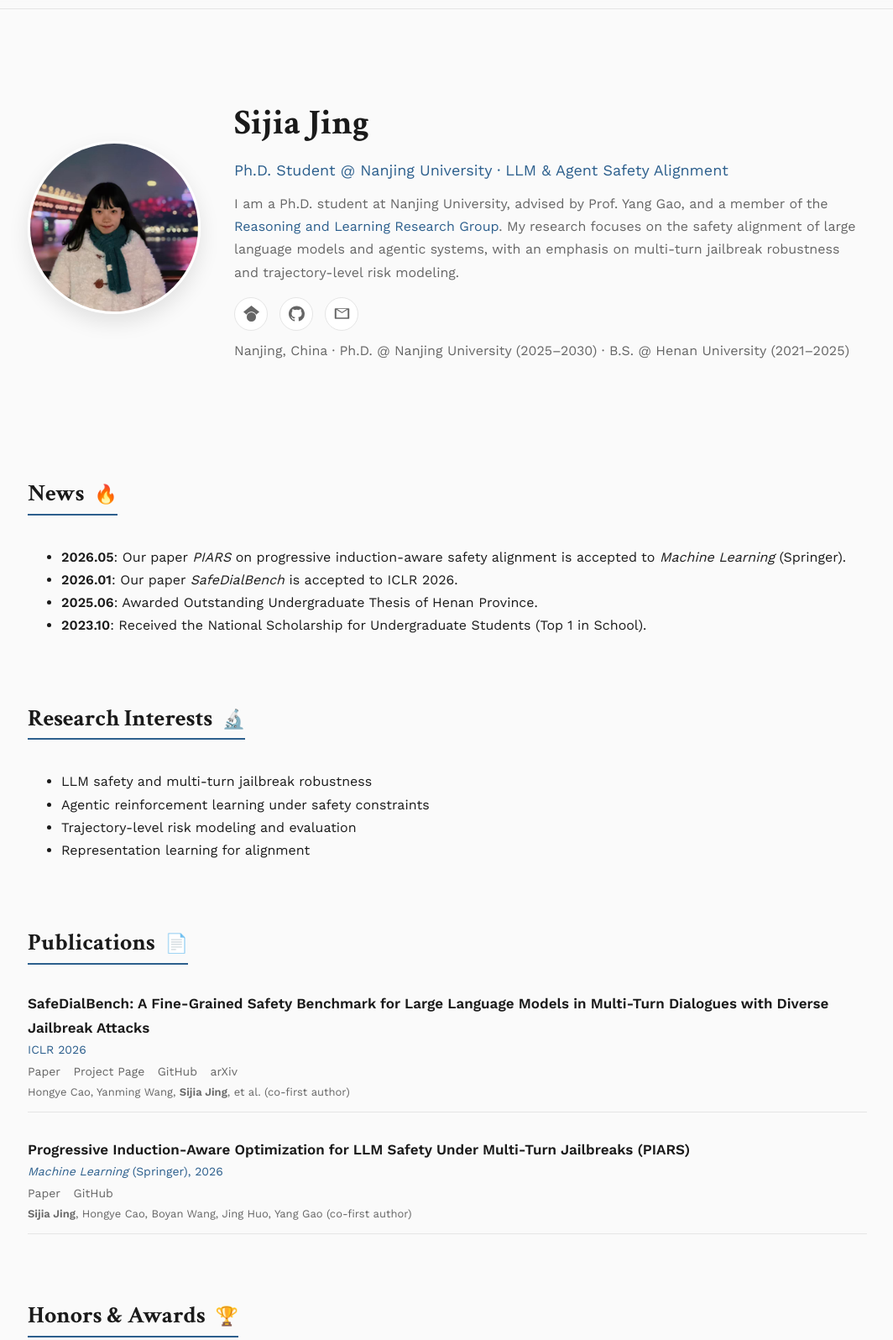
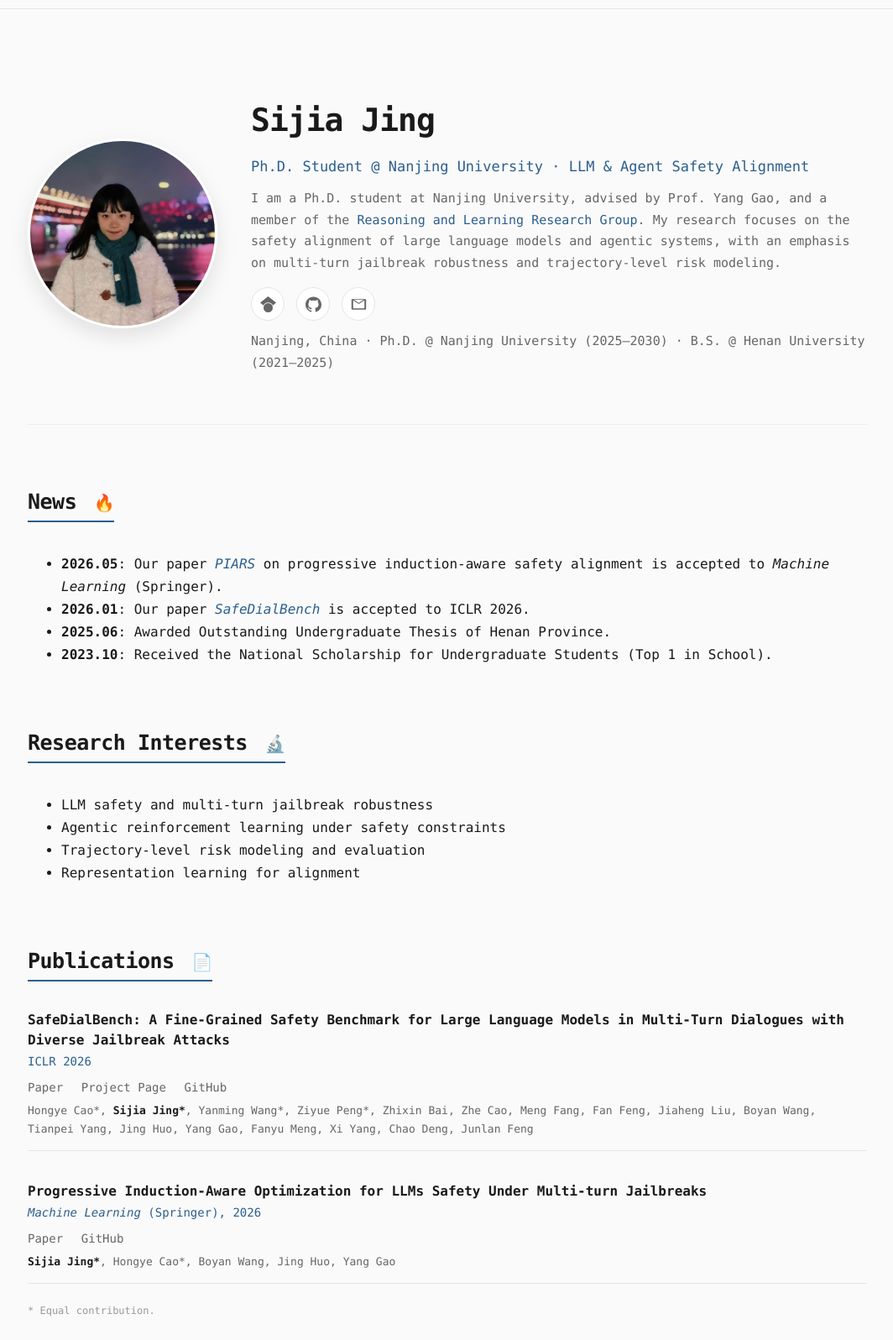
Before and after one commit to jsj2024/jsj2024.github.io, a plain HTML site: page index.html in a window 1280 px wide. Shown: the part 50-1646 px from the top of the page at 84% size, without its empty margins (107-1171 px from the left). Drawn offline with nearby package versions, Linux system fonts and the light colour scheme.

Commit message:
Update index.html

```diff
--- a/index.html
+++ b/index.html
@@ -4,8 +4,6 @@
 <meta charset="UTF-8">
 <meta name="viewport" content="width=device-width, initial-scale=1.0">
 <title>Sijia Jing | LLM Safety Research</title>
-
-<link href="https://fonts.googleapis.com/css2?family=Crimson+Text:wght@400;600;700&family=Work+Sans:wght@300;400;500;600&display=swap" rel="stylesheet">
 
 <style>
 :root {
@@ -14,13 +12,15 @@
     --muted:#666;
     --accent:#2c5f8d;
     --border:#e5e5e5;
+    --line-light:#ededed;
     --nav-h:60px;
+    --mono:'Consolas','Monaco','Menlo','Courier New',monospace;
 }
 
 html { scroll-behavior:smooth; }
 
 body {
-    font-family: 'Work Sans', sans-serif;
+    font-family: var(--mono);
     margin:0;
     background: var(--bg);
     color: var(--text);
@@ -50,9 +50,10 @@ body {
 }
 
 .nav-brand {
-    font-family:'Crimson Text', serif;
-    font-size:20px;
+    font-family:var(--mono);
+    font-size:19px;
     font-weight:700;
+    letter-spacing:-0.5px;
     color:var(--text);
     text-decoration:none;
 }
@@ -65,7 +66,7 @@ body {
 .nav-links a {
     color:var(--muted);
     text-decoration:none;
-    font-size:15px;
+    font-size:14px;
     font-weight:500;
     transition:color 0.2s ease;
 }
@@ -84,11 +85,12 @@ body {
     gap:40px;
     align-items:center;
     padding:60px 0;
+    border-bottom:1px solid var(--line-light);
 }
 
 .hero img {
-    width:200px;
-    height:200px;
+    width:220px;
+    height:220px;
     border-radius:50%;
     object-fit:cover;
     border:3px solid white;
@@ -97,21 +99,23 @@ body {
 }
 
 h1 {
-    font-family:'Crimson Text', serif;
-    font-size:42px;
+    font-family:var(--mono);
+    font-size:38px;
+    letter-spacing:-1px;
     margin:0;
 }
 
 .title {
     color: var(--accent);
-    font-size:18px;
-    margin-top:6px;
+    font-size:17px;
+    margin-top:8px;
 }
 
 .bio {
     color: var(--muted);
-    margin-top:10px;
+    margin-top:12px;
     max-width:750px;
+    font-size:15px;
 }
 
 .bio a { color:var(--accent); text-decoration:none; }
@@ -158,40 +162,63 @@ section {
 }
 
 h2 {
-    font-family:'Crimson Text', serif;
-    font-size:28px;
+    font-family:var(--mono);
+    font-size:25px;
+    letter-spacing:-0.5px;
     border-bottom:2px solid var(--accent);
     display:inline-block;
     margin-bottom:20px;
 }
 
 h2 .ico {
-    font-size:22px;
+    font-size:20px;
     margin-left:6px;
 }
 
 /* PUBLICATION */
 .paper {
-    margin-bottom:18px;
-    padding:12px 0;
+    display:flex;
+    gap:20px;
+    align-items:flex-start;
+    margin-bottom:22px;
+    padding:14px 0;
     border-bottom:1px solid var(--border);
 }
 
+.paper-thumb {
+    flex:0 0 165px;
+    width:165px;
+}
+
+.paper-thumb img {
+    width:100%;
+    display:block;
+    border:1px solid var(--border);
+    border-radius:6px;
+    background:#fff;
+}
+
+.paper-body { flex:1; min-width:0; }
+
 .paper-title {
-    font-size:17px;
+    font-size:16px;
     font-weight:600;
+    line-height:1.5;
 }
 
 .venue {
     color: var(--accent);
     font-size:14px;
+    margin-top:2px;
 }
+
+.links { margin-top:4px; }
 
 .links a {
     color: var(--muted);
     font-size:14px;
     text-decoration:none;
-    margin-right:10px;
+    margin-right:12px;
 }
 
 .links a:hover {
@@ -201,20 +228,15 @@ h2 .ico {
 .tags {
     font-size:13px;
     color: var(--muted);
+    margin-top:4px;
 }
 
-/* layout grid */
-.grid {
-    display:grid;
-    grid-template-columns:1fr 1fr;
-    gap:20px;
-}
+.tags .me { color: var(--text); font-weight:600; }
 
-.card {
-    background:white;
-    border:1px solid var(--border);
-    padding:18px;
-    border-radius:10px;
+.eqnote {
+    font-size:12px;
+    color:#999;
+    margin-top:14px;
 }
 
 footer {
@@ -224,18 +246,25 @@ footer {
     font-size:13px;
 }
 
+#news a, .links a.cite { }
+#news a { color:var(--accent); text-decoration:none; }
+#news a:hover { text-decoration:underline; }
+
 @media (max-width:720px){
     .nav-links { gap:14px; }
     .nav-links a { font-size:13px; }
 }
 
 @media (max-width:640px){
-    .nav-brand { font-size:18px; }
+    .nav-brand { font-size:17px; }
     .nav-links { gap:12px; }
-    .nav-links a:nth-child(n+4){ display:none; } /* keep nav tidy on small screens */
+    .nav-links a:nth-child(n+4){ display:none; }
     .hero{flex-direction:column;text-align:center;padding:40px 0;gap:24px;}
+    .hero img{width:190px;height:190px;}
     .social{justify-content:center;}
-    h1{font-size:34px;}
+    h1{font-size:32px;}
+    .paper{flex-direction:column;}
+    .paper-thumb{flex-basis:auto;width:100%;max-width:320px;}
 }
 </style>
 </head>
@@ -304,8 +333,8 @@ footer {
 <section id="news">
 <h2>News <span class="ico">🔥</span></h2>
 <ul>
-<li><strong>2026.05</strong>: Our paper <em>PIARS</em> on progressive induction-aware safety alignment is accepted to <em>Machine Learning</em> (Springer).</li>
-<li><strong>2026.01</strong>: Our paper <em>SafeDialBench</em> is accepted to ICLR 2026.</li>
+<li><strong>2026.05</strong>: Our paper <a href="https://link.springer.com/article/10.1007/s10994-026-07067-1" target="_blank" rel="noopener"><em>PIARS</em></a> on progressive induction-aware safety alignment is accepted to <em>Machine Learning</em> (Springer).</li>
+<li><strong>2026.01</strong>: Our paper <a href="https://openreview.net/pdf?id=KFjtRqVnKH" target="_blank" rel="noopener"><em>SafeDialBench</em></a> is accepted to ICLR 2026.</li>
 <li><strong>2025.06</strong>: Awarded Outstanding Undergraduate Thesis of Henan Province.</li>
 <li><strong>2023.10</strong>: Received the National Scholarship for Undergraduate Students (Top 1 in School).</li>
 </ul>
@@ -327,6 +356,10 @@ footer {
 <h2>Publications <span class="ico">📄</span></h2>
 
 <div class="paper">
+<div class="paper-thumb">
+<img src="SafedialBench.jpg" alt="SafeDialBench pipeline" onerror="this.parentElement.style.display='none'">
+</div>
+<div class="paper-body">
 <div class="paper-title">
 SafeDialBench: A Fine-Grained Safety Benchmark for Large Language Models in Multi-Turn Dialogues with Diverse Jailbreak Attacks
 </div>
@@ -335,16 +368,20 @@ SafeDialBench: A Fine-Grained Safety Benchmark for Large Language Models in Mult
 <a href="https://openreview.net/pdf?id=KFjtRqVnKH" target="_blank" rel="noopener">Paper</a>
 <a href="https://safedialbench.github.io/" target="_blank" rel="noopener">Project Page</a>
 <a href="https://github.com/jsj2024/SafeDialBench-Dataset" target="_blank" rel="noopener">GitHub</a>
-<a href="https://arxiv.org/abs/2502.11090" target="_blank" rel="noopener">arXiv</a>
 </div>
 <div class="tags">
-Hongye Cao, Yanming Wang, <strong>Sijia Jing</strong>, et al. (co-first author)
+Hongye Cao*, <span class="me">Sijia Jing*</span>, Yanming Wang*, Ziyue Peng*, Zhixin Bai, Zhe Cao, Meng Fang, Fan Feng, Jiaheng Liu, Boyan Wang, Tianpei Yang, Jing Huo, Yang Gao, Fanyu Meng, Xi Yang, Chao Deng, Junlan Feng
+</div>
 </div>
 </div>
 
 <div class="paper">
+<div class="paper-thumb">
+<img src="PIARS.jpg" alt="PIARS pipeline" onerror="this.parentElement.style.display='none'">
+</div>
+<div class="paper-body">
 <div class="paper-title">
-Progressive Induction-Aware Optimization for LLM Safety Under Multi-Turn Jailbreaks (PIARS)
+Progressive Induction-Aware Optimization for LLMs Safety Under Multi-turn Jailbreaks
 </div>
 <div class="venue"><em>Machine Learning</em> (Springer), 2026</div>
 <div class="links">
@@ -352,9 +389,12 @@ Progressive Induction-Aware Optimization for LLM Safety Under Multi-Turn Jailbre
 <a href="https://github.com/jsj2024/PIARS" target="_blank" rel="noopener">GitHub</a>
 </div>
 <div class="tags">
-<strong>Sijia Jing</strong>, Hongye Cao, Boyan Wang, Jing Huo, Yang Gao (co-first author)
+<span class="me">Sijia Jing*</span>, Hongye Cao*, Boyan Wang, Jing Huo, Yang Gao
 </div>
 </div>
+</div>
+
+<div class="eqnote">* Equal contribution.</div>
 
 </section>
 
```
